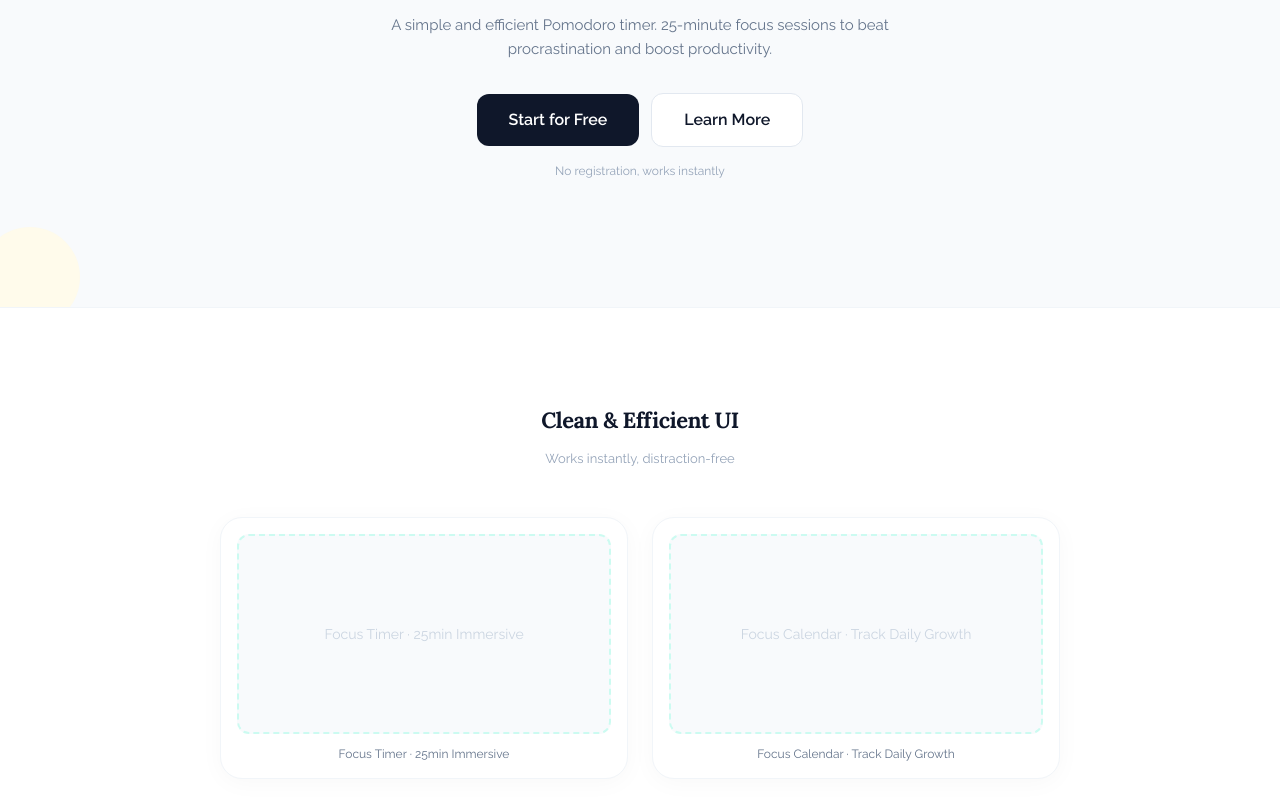
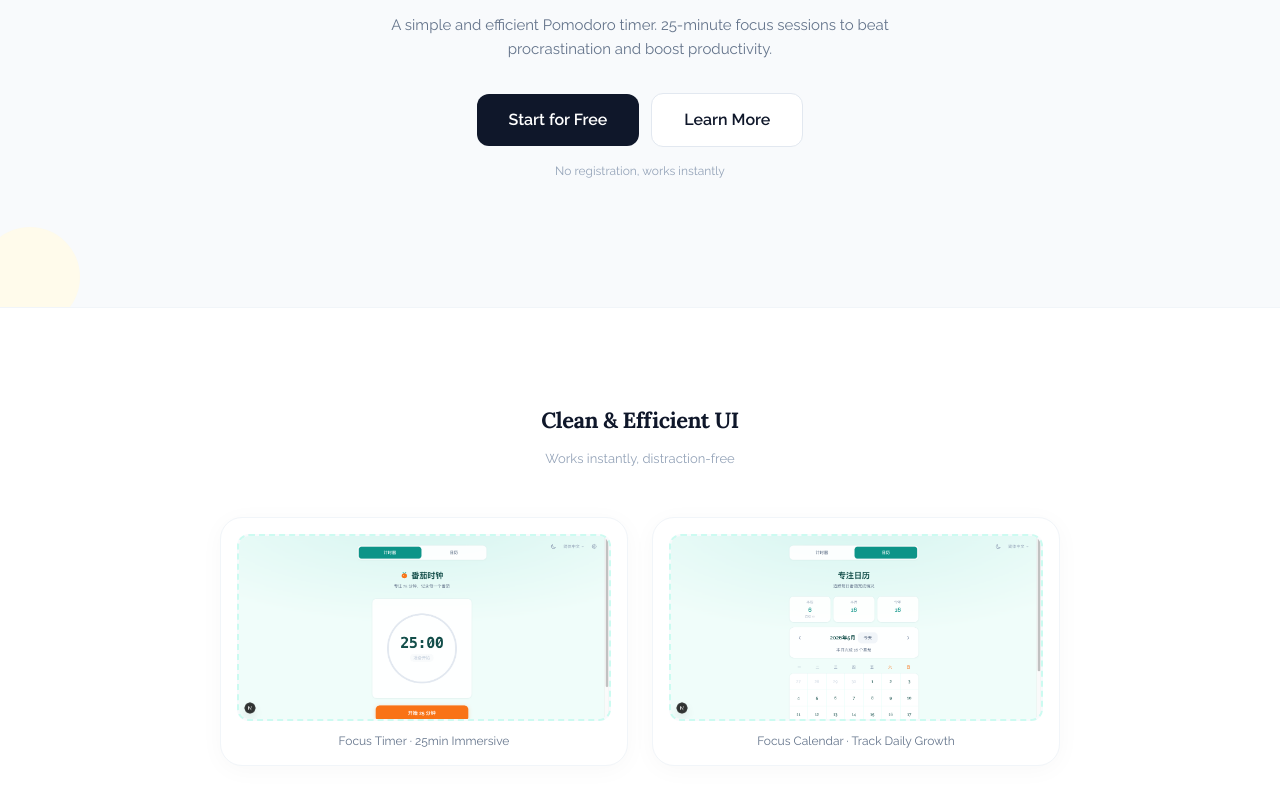
Before and after one commit to refanbanzhang/tomato-clock, a Next.js app: page /landing in a window 1280 px wide. Shown: the part 288-1088 px from the top of the page. Built offline with nearby package versions, Linux system fonts and the light colour scheme.

Commit message:
feat: replace demo placeholders with actual product screenshots

```diff
--- a/app/landing/page.tsx
+++ b/app/landing/page.tsx
@@ -93,16 +93,24 @@ export default function LandingPage() {
 
           <div className="mt-12 grid gap-6 sm:grid-cols-2 max-w-[840px] mx-auto">
             <div className="landing-card p-4">
-              <div className="landing-demo-frame h-[200px] flex items-center justify-center text-slate-300 dark:text-slate-600 text-sm">
-                {t("landing_demo_timer_label")}
+              <div className="landing-demo-frame overflow-hidden">
+                <img
+                  src="/landing-demo-timer.png"
+                  alt={t("landing_demo_timer_label")}
+                  className="w-full h-auto"
+                />
               </div>
               <p className="mt-3 text-xs text-slate-500 dark:text-slate-400 text-center">
                 {t("landing_demo_timer_label")}
               </p>
             </div>
             <div className="landing-card p-4">
-              <div className="landing-demo-frame h-[200px] flex items-center justify-center text-slate-300 dark:text-slate-600 text-sm">
-                {t("landing_demo_calendar_label")}
+              <div className="landing-demo-frame overflow-hidden">
+                <img
+                  src="/landing-demo-calendar.png"
+                  alt={t("landing_demo_calendar_label")}
+                  className="w-full h-auto"
+                />
               </div>
               <p className="mt-3 text-xs text-slate-500 dark:text-slate-400 text-center">
                 {t("landing_demo_calendar_label")}
```
Also changed, not shown: public/landing-demo-calendar.png (added), public/landing-demo-timer.png (added).
